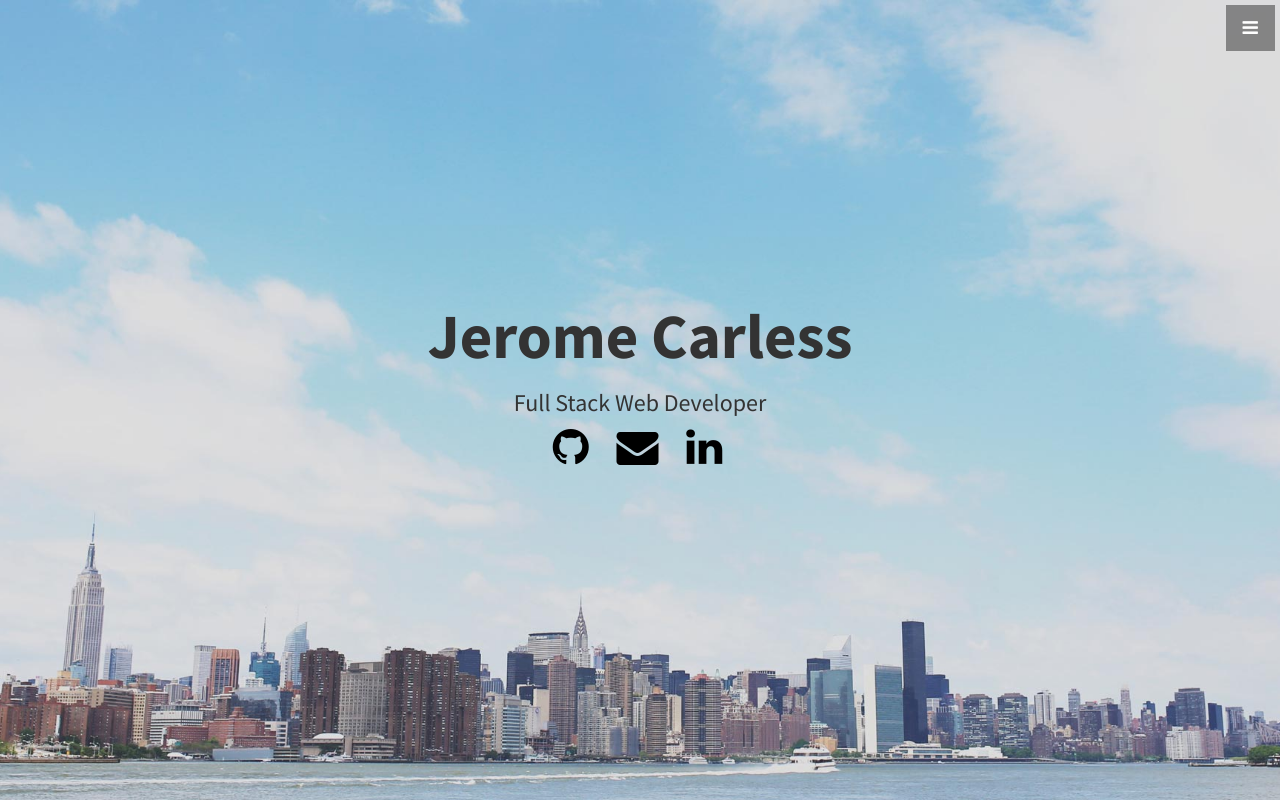
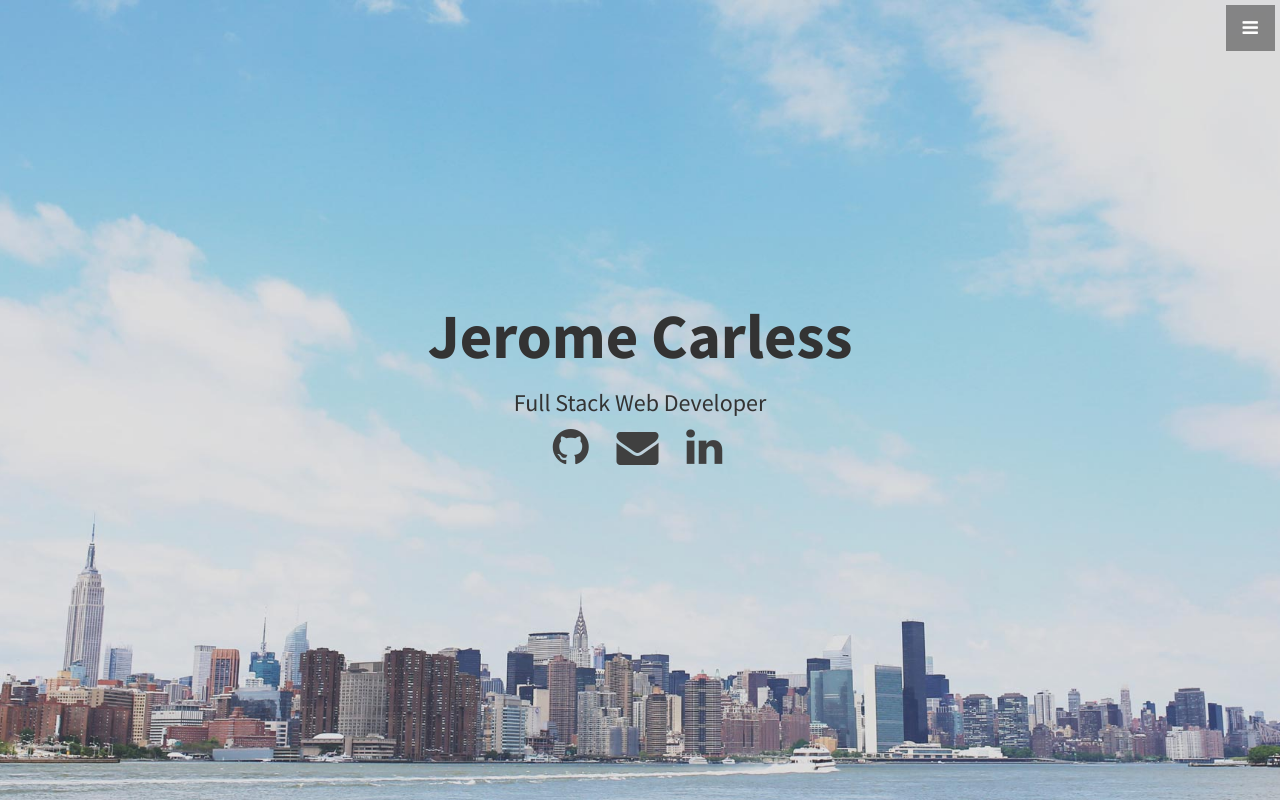
Before and after one commit to jcarless/Portfolio, a website: page app/public/index.html in a window 1280 px wide. Shown: the top 802 px of the page. Drawn offline with Linux system fonts and the light colour scheme.

Commit message:
updated icon color

```diff
--- a/app/public/index.html
+++ b/app/public/index.html
@@ -68,13 +68,13 @@
             <h3>Full Stack Web Developer</h3>
             <ul class="list-inline">
                 <li>
-                    <a target="_blank" href="https://github.com/jcarless"><i class="fa fa-github fa-fw fa-3x" style="color:black;"></i></a>
+                    <a target="_blank" href="https://github.com/jcarless"><i class="fa fa-github fa-fw fa-3x" style="color:#404040;"></i></a>
                 </li>
                 <li>
-                    <a href="mailto:carless.jerome@gmail.com.com"><i class="fa fa-envelope fa-fw fa-3x" style="color:black;"></i></a>
+                    <a href="mailto:carless.jerome@gmail.com.com"><i class="fa fa-envelope fa-fw fa-3x" style="color:#404040;"></i></a>
                 </li>
                 <li>
-                    <a target="_blank" href="https://www.linkedin.com/in/jerome-carless-b8745a113"><i class="fa fa-linkedin fa-fw fa-3x" style="color:black;"></i></a>
+                    <a target="_blank" href="https://www.linkedin.com/in/jerome-carless-b8745a113"><i class="fa fa-linkedin fa-fw fa-3x" style="color:#404040;"></i></a>
                 </li>
             </ul>
             <br>
```
